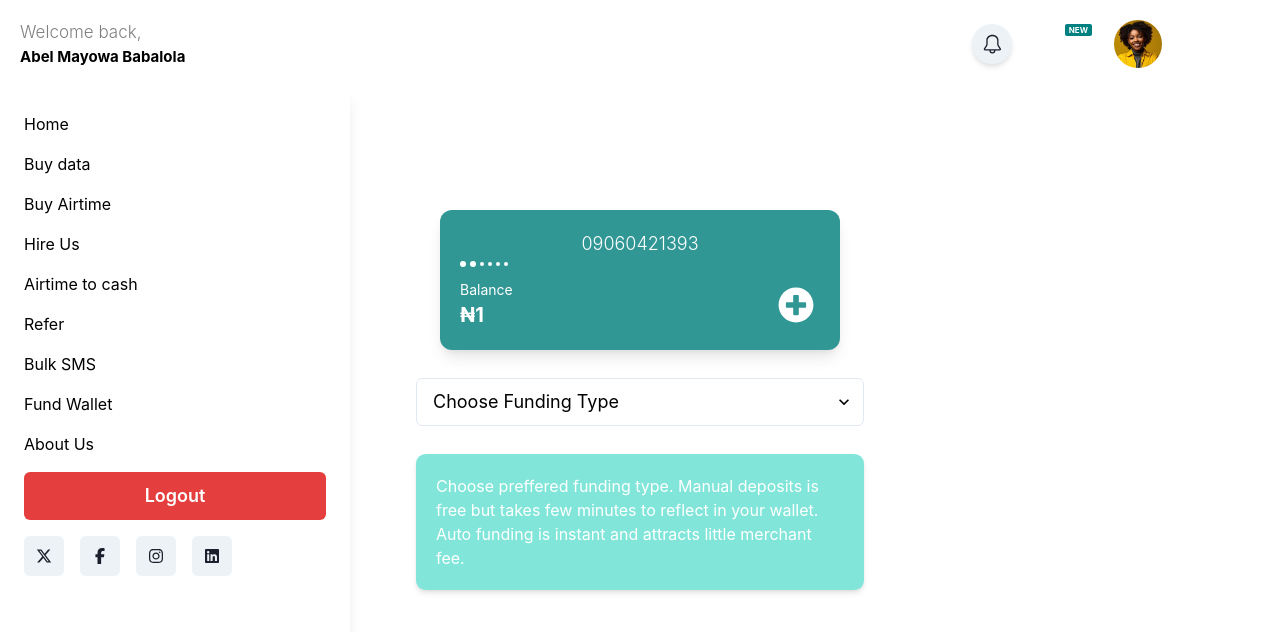
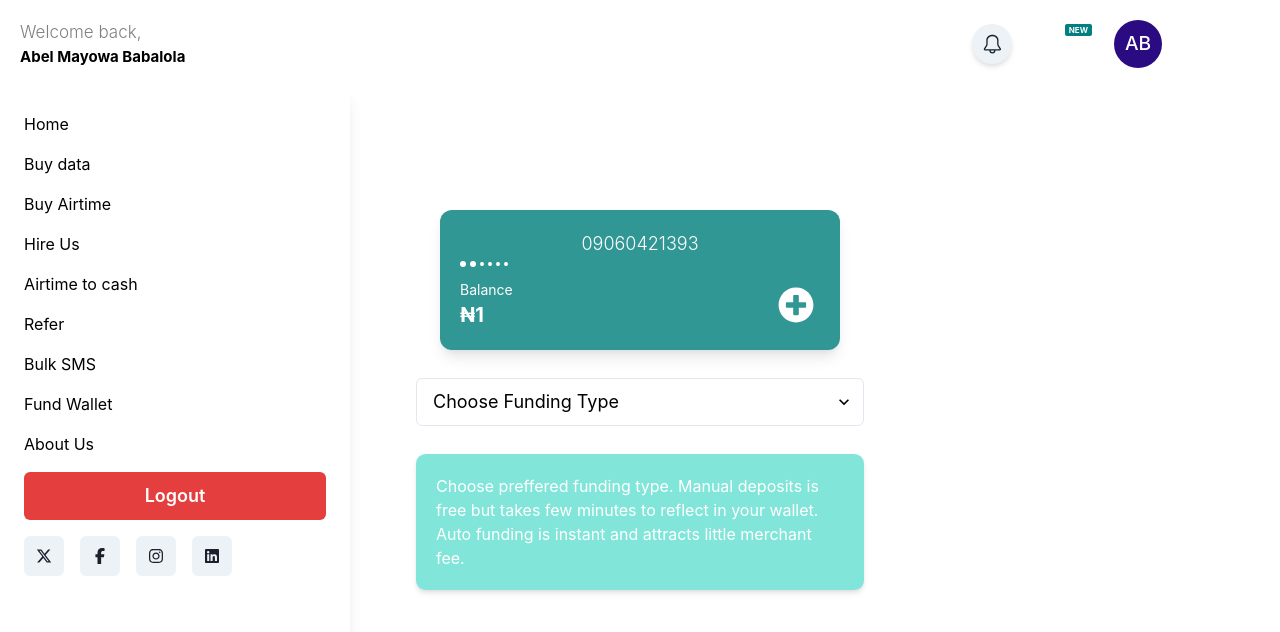
Before and after one commit to Mayor-Myles/Mylezic_Portal, a Next.js app: page /fund in a window 1280 px wide. Shown: the top 632 px of the page. Built offline with nearby package versions, Linux system fonts and the light colour scheme; no server answers.

Commit message:
Update topNavbar.js

```diff
--- a/components/topNavbar.js
+++ b/components/topNavbar.js
@@ -53,7 +53,7 @@ const { colorMode, toggleColorMode } = useColorMode();
           </Flex>
         </Flex>
 
-        <Avatar size="md" name={user.fullname} src="avatar.jpeg" />
+        <Avatar size="md" name={user.fullname} />
       </Grid>
     </Box>
   );
```
